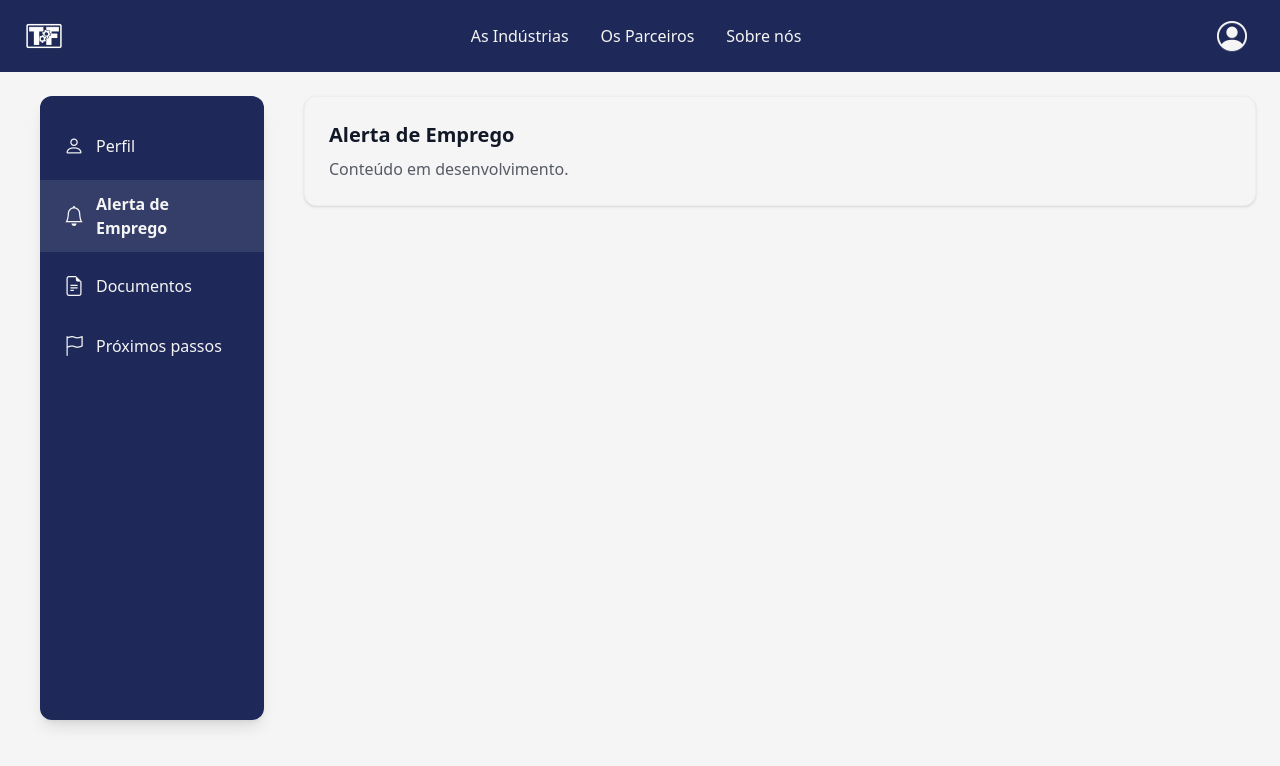
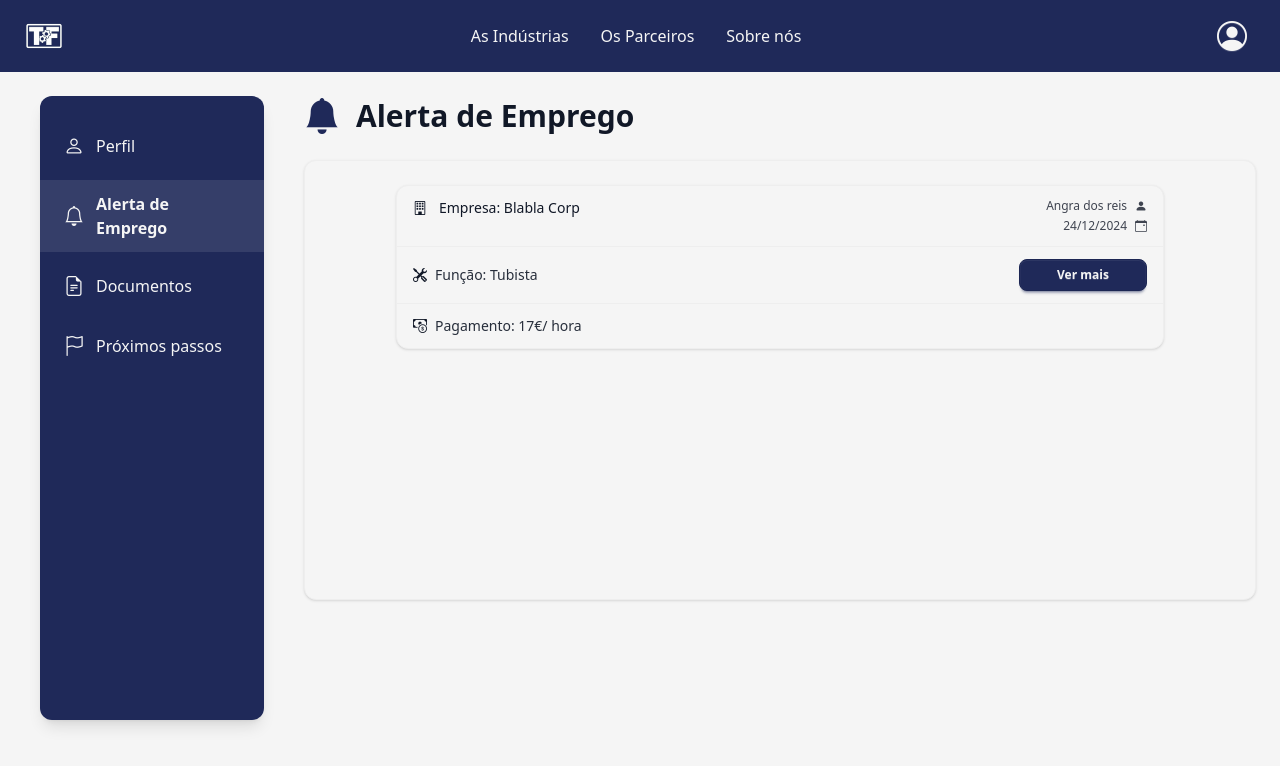
Before and after one commit to LuisAssis24/teamfoundry-workforce-management, a React (Vite) app in the folder frontend/: page /candidato/alertas in a window 1280 px wide. Shown: the top 766 px of the page. Built offline with nearby package versions, Linux system fonts and the light colour scheme; no server answers.

Commit message:
alerta de emprego

```diff
--- a/frontend/src/pages/candidate/alertas/AlertasEmprego.jsx
+++ b/frontend/src/pages/candidate/alertas/AlertasEmprego.jsx
@@ -1,8 +1,71 @@
+import { useState } from "react";
+import Modal from "../../../components/ui/Modal/Modal.jsx";
+
 export default function AlertasEmprego() {
+  const [open, setOpen] = useState(false);
+
   return (
-    <section className="p-6 rounded-xl border border-base-300 bg-base-100 shadow w-full">
-      <h2 className="text-xl font-semibold">Alerta de Emprego</h2>
-      <p className="mt-2 text-base-content/70">Conteúdo em desenvolvimento.</p>
+    <section className="w-full">
+      <div className="flex items-center gap-4 mb-6">
+        <i className="bi bi-bell-fill text-4xl text-primary" aria-hidden="true" />
+        <h2 className="text-3xl font-semibold">Alerta de Emprego</h2>
+      </div>
+
+      <div className="rounded-xl border border-base-300 bg-base-100 shadow min-h-[55vh]">
+        <div className="p-4 md:p-6">
+          {/* Card de alerta */}
+          <div className="rounded-xl border border-base-300 bg-base-100 shadow-sm overflow-hidden max-w-3xl mx-auto">
+            {/* Linha 1: Empresa + Local/ Data */}
+            <div className="flex items-start justify-between px-4 py-3">
+              <div className="flex items-center gap-3 text-sm">
+                <i className="bi bi-building" aria-hidden="true" />
+                <span className="font-medium">Empresa: Blabla Corp</span>
+              </div>
+              <div className="text-right text-xs text-base-content/80 flex flex-col items-end gap-1">
+                <div className="flex items-center gap-2"><span>Angra dos reis</span><i className="bi bi-person-fill" /></div>
+                <div className="flex items-center gap-2"><span>24/12/2024</span><i className="bi bi-calendar-event" /></div>
+              </div>
+            </div>
+
+            {/* Linha 2: Função + Ver mais */}
+            <div className="border-t border-base-300 px-4 py-3 grid grid-cols-1 md:grid-cols-3 items-center gap-3 text-sm">
+              <div className="md:col-span-2 flex items-center gap-2">
+                <i className="bi bi-tools" aria-hidden="true" />
+                <span className="text-base-content/90">Função: Tubista</span>
+              </div>
+              <div className="flex justify-end">
+                <button type="button" className="btn btn-primary btn-sm w-32" onClick={() => setOpen(true)}>Ver mais</button>
+              </div>
+            </div>
+
+            {/* Linha 3: Pagamento */}
+            <div className="border-t border-base-300 px-4 py-3 flex items-center gap-2 text-sm">
+              <i className="bi bi-cash-coin" aria-hidden="true" />
+              <span className="text-base-content/90">Pagamento: 17€/ hora</span>
+            </div>
+          </div>
+        </div>
+      </div>
+
+      <Modal
+        open={open}
+        onClose={() => setOpen(false)}
+        title="Emprego"
+        actions={(
+          <>
+            <button type="button" className="btn btn-error" onClick={() => setOpen(false)}>Recusar</button>
+            <button type="button" className="btn btn-success" onClick={() => setOpen(false)}>Aceitar</button>
+          </>
+        )}
+      >
+        <p className="leading-relaxed text-justify">
+          Lorem ipsum dolor sit amet, consectetur adipiscing elit. Sed do eiusmod tempor incididunt ut labore et dolore magna aliqua. Ut enim ad minim veniam, quis nostrud exercitation ullamco laboris nisi ut aliquip ex ea commodo consequat. Duis aute irure dolor in reprehenderit in voluptate velit esse cillum dolore eu fugiat nulla pariatur. Excepteur sint occaecat cupidatat non proident, sunt in culpa qui officia deserunt mollit anim id est laborum.
+        </p>
+        <p className="leading-relaxed text-justify mt-3">
+          Lorem ipsum dolor sit amet, consectetur adipiscing elit. Sed do eiusmod tempor incididunt ut labore et dolore magna aliqua. Ut enim ad minim veniam, quis nostrud exercitation ullamco laboris nisi ut aliquip ex ea commodo consequat. Duis aute irure dolor in reprehenderit in voluptate velit esse cillum dolore eu fugiat nulla pariatur.
+        </p>
+        <p className="mt-4">Ass. Louco</p>
+      </Modal>
     </section>
   );
 }
```
